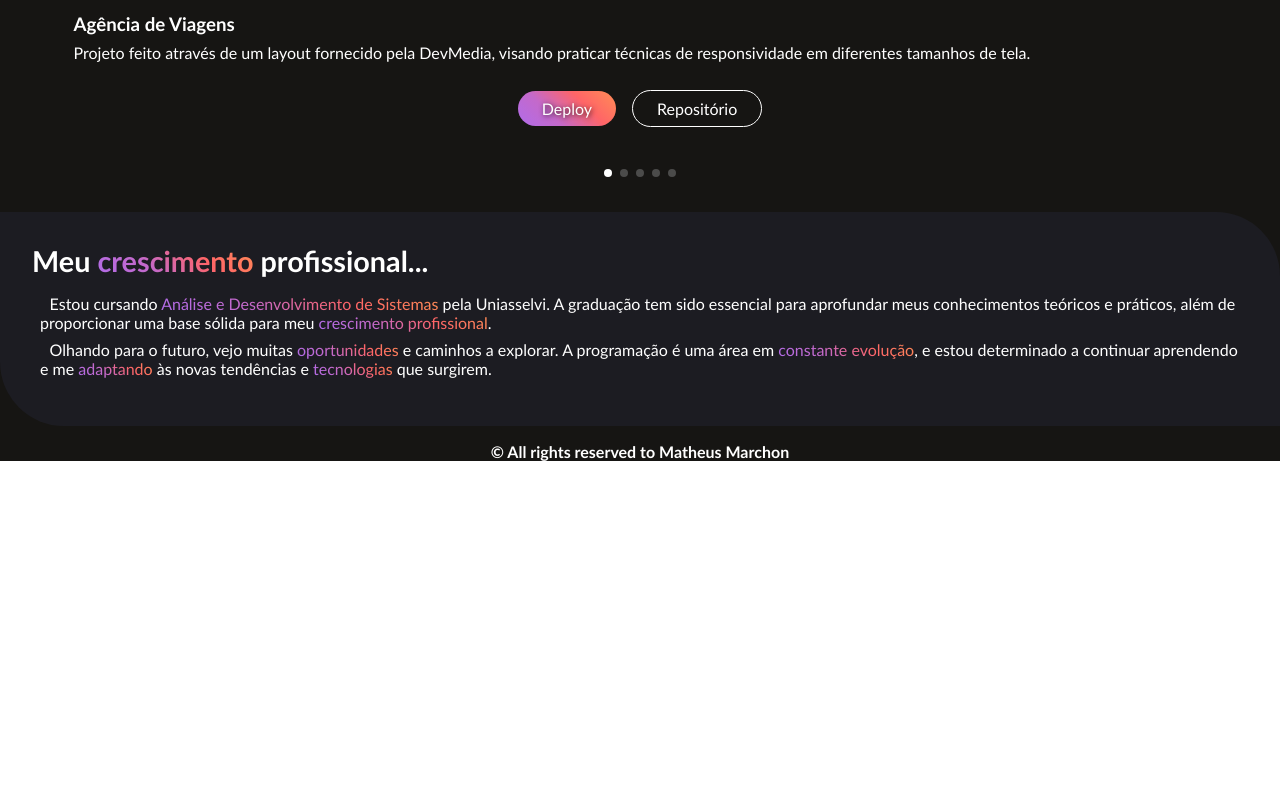
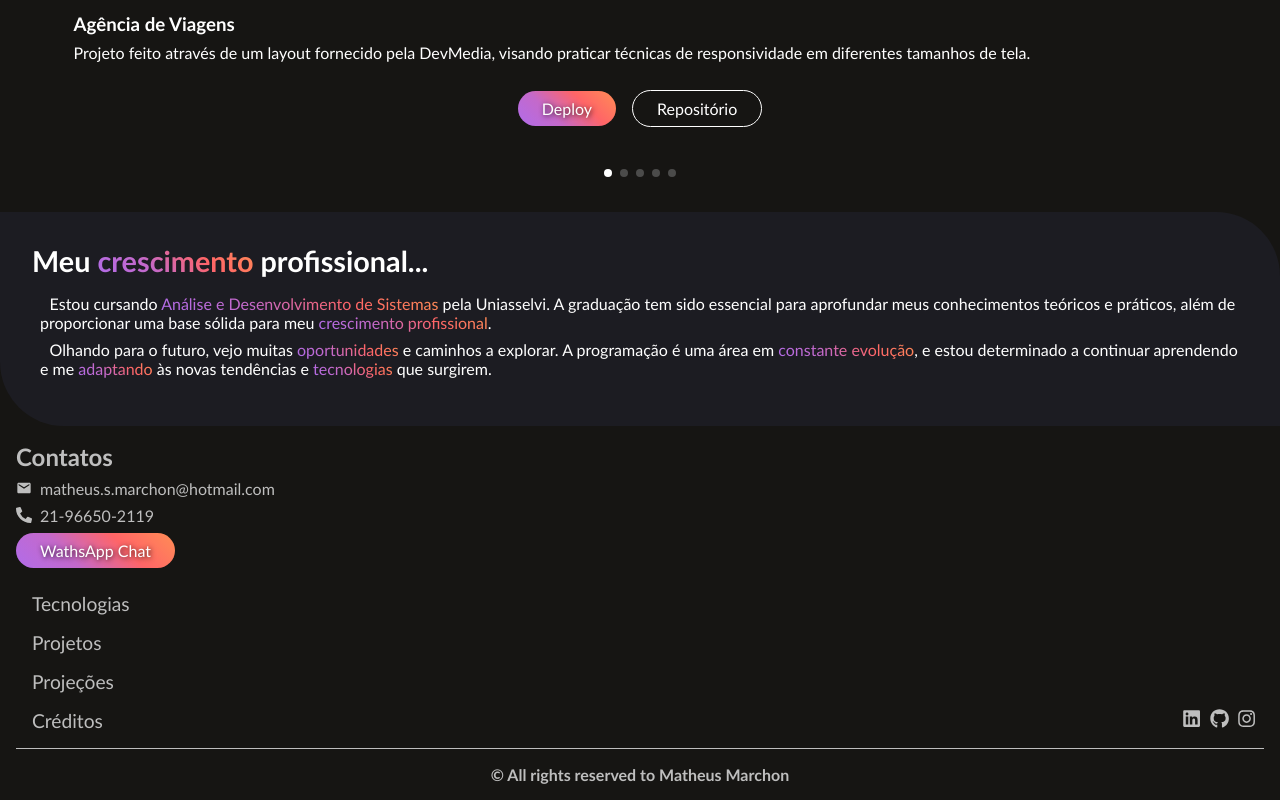
Before and after one commit to MarchonSolutions/Marchon-portifolio-page, a React (Vite) app: page / in a window 1280 px wide. Shown: the part 2148-2948 px from the top of the page. Before the commit the page ends 2609 px from the top, so only its background shows below. Built offline with nearby package versions, Linux system fonts and the light colour scheme.

Commit message:
adicionando footer

```diff
--- a/src/components/Footer/Footer.module.css
+++ b/src/components/Footer/Footer.module.css
@@ -1,10 +1,32 @@
 .footer {
-    padding-top: 1rem;
-    color: #fff;
-    background-color: #161513;
+  padding: 1rem;
+  color: #bebebe;
+  background-color: #161513;
 
-    h3 {
-        text-align: center;
-        font-size: 1rem;
+  .contact__list {
+    li {
+      display: flex;
+      align-items: center;
+      list-style: none;
+      gap: .5rem;
+      margin: .5rem 0;
     }
+
+    .wpp__chat {
+        padding: .5rem 1.5rem;
+        border-radius: 1.5rem;
+        font-size: 1em;
+        cursor: pointer;
+        a {
+            text-decoration: none;
+            color: #fff;
+        }
+    }
+  }
+
+  h3 {
+    margin-top: 1rem;
+    text-align: center;
+    font-size: 1em;
+  }
 }
--- a/src/components/Footer/index.jsx
+++ b/src/components/Footer/index.jsx
@@ -1,9 +1,29 @@
-import styles from './Footer.module.css';
+import styles from "./Footer.module.css";
+import { MdEmail } from "react-icons/md";
+import { FaPhoneAlt } from "react-icons/fa";
+import { Menu } from "../Menu";
 
 export const Footer = () => {
-    return (
-        <footer className={styles.footer}>
-            <h3> © All rights reserved to Matheus Marchon</h3>
-        </footer>
-    )
-}
+  return (
+    <footer className={styles.footer}>
+      <div className={styles.contact}>
+        <h2>Contatos</h2>
+        <ul className={styles.contact__list}>
+          <li>
+            <MdEmail /> matheus.s.marchon@hotmail.com
+          </li>
+          <li>
+            <FaPhoneAlt /> 21-96650-2119
+          </li>
+          <li>
+            <button className={`${styles.wpp__chat} button-gradient`}>
+              <a href="">WathsApp Chat</a>
+            </button>
+          </li>
+        </ul>
+      </div>
+      <Menu />
+      <h3> © All rights reserved to Matheus Marchon</h3>
+    </footer>
+  );
+};
--- a/src/components/Menu/Menu.module.css
+++ b/src/components/Menu/Menu.module.css
@@ -2,21 +2,7 @@
   display: flex;
   justify-content: space-between;
   border-bottom: 1px solid #bebebe;
-  .divMenu {
-    li {
-      font-size: 1.2em;
-
-      list-style: none;
-      margin: 1rem 0 1rem 1rem;
-      cursor: pointer;
-
-      a {
-        font-size: 1em;
-        text-decoration: none;
-        color: #bebebe;
-      }
-    }
-  }
+  font-size: 1.2em;
 
   .socialMedia {
     display: flex;
--- a/src/components/Menu/index.jsx
+++ b/src/components/Menu/index.jsx
@@ -1,23 +1,11 @@
+import { MenuList } from "../MenuList";
 import styles from "./Menu.module.css";
 import { FaLinkedin, FaGithub, FaInstagram } from "react-icons/fa";
 
 export const Menu = () => {
-  const linksMenu = [
-    { name: "Tecnologias", link: "#tools" },
-    { name: "Projetos", link: "#projects" },
-    {name: "Projeções", link: "#about__me"},
-    { name: "Créditos", link: "#creditos" },
-  ];
-
   return (
     <div className={`${styles.main__divMenu} slide-in-top`}>
-      <menu className={styles.divMenu}>
-        {linksMenu.map((link) => (
-          <li key={link.link}>
-            <a href={link.link}>{link.name}</a>
-          </li>
-        ))}
-      </menu>
+      <MenuList />
       <ul className={styles.socialMedia}>
         <li>
           <a href="https://www.linkedin.com/in/matheus-marchon-2363941a1/" target="blank">
--- /dev/null
+++ b/src/components/MenuList/MenuList.module.css
@@ -0,0 +1,13 @@
+.divMenu {
+    li {
+      list-style: none;
+      margin: 1rem 0 1rem 1rem;
+      cursor: pointer;
+
+      a {
+        font-size: 1em;
+        text-decoration: none;
+        color: #bebebe;
+      }
+    }
+  }
--- /dev/null
+++ b/src/components/MenuList/index.jsx
@@ -0,0 +1,20 @@
+import styles from './MenuList.module.css';
+
+export const MenuList = () => {
+    const linksMenu = [
+        { name: "Tecnologias", link: "#tools" },
+        { name: "Projetos", link: "#projects" },
+        {name: "Projeções", link: "#about__me"},
+        { name: "Créditos", link: "#creditos" },
+      ];
+
+    return (
+        <menu className={styles.divMenu}>
+        {linksMenu.map((link) => (
+          <li key={link.link}>
+            <a href={link.link}>{link.name}</a>
+          </li>
+        ))}
+      </menu>
+    )
+}
```
